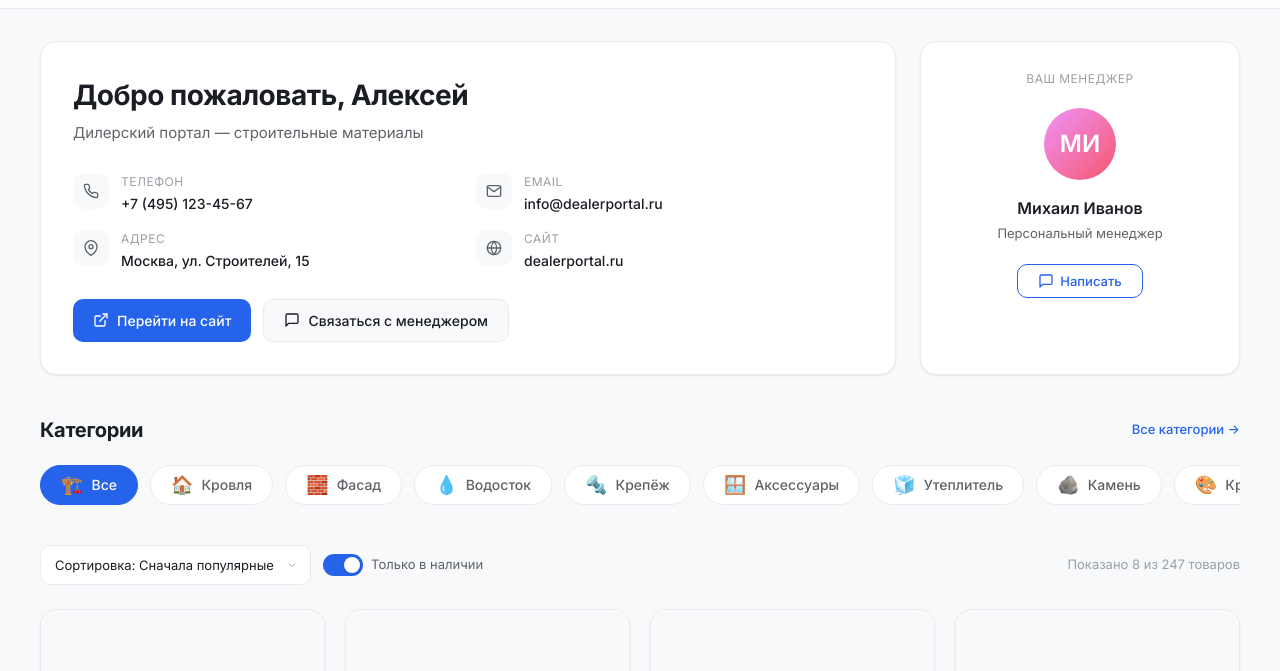
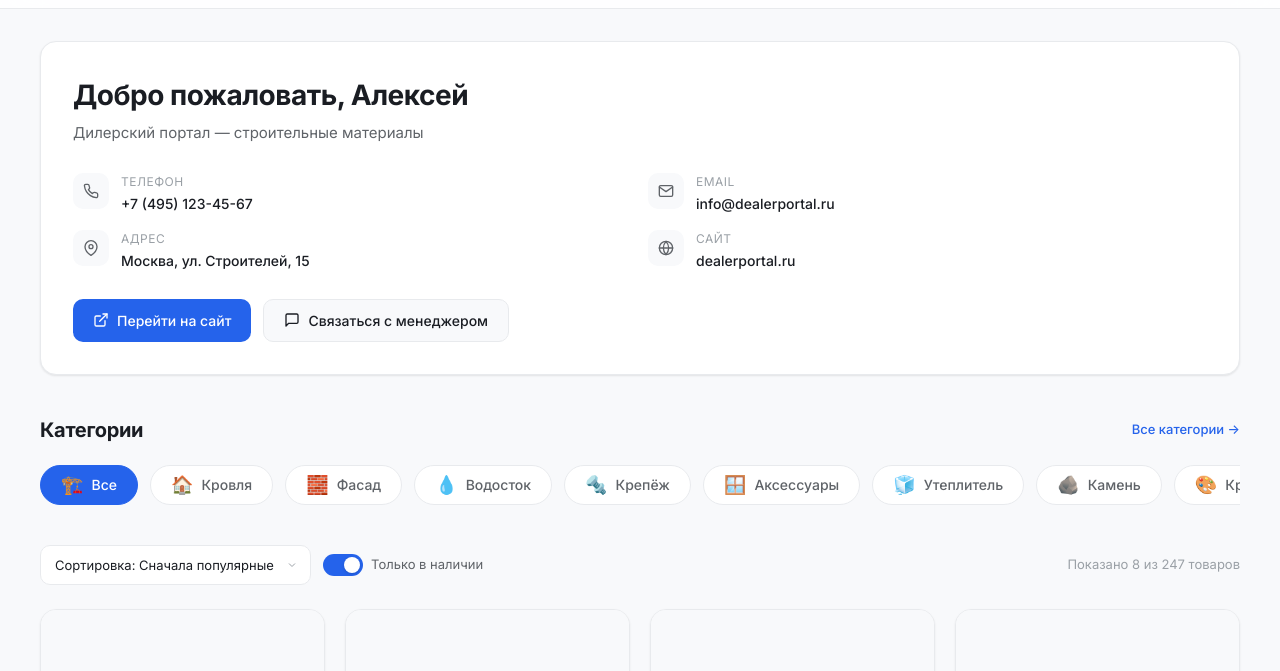
Before and after one commit to smartmoneymoscow-cell/B2B_dealer, a plain HTML site: page index.html in a window 1280 px wide. Shown: the part 55-726 px from the top of the page. Drawn offline with Linux system fonts and the light colour scheme; a script that the page names is missing.

Commit message:
fix: remove manager card from homepage

```diff
--- a/index.html
+++ b/index.html
@@ -177,9 +177,7 @@
 
   /* ── HERO SECTION ── */
   .hero {
-    display: grid;
-    grid-template-columns: 1fr 320px;
-    gap: 24px;
+    display: block;
     margin-bottom: 40px;
   }
 
@@ -740,16 +738,7 @@
       </div>
     </div>
 
-    <div class="manager-card">
-      <div class="mc-label">Ваш менеджер</div>
-      <div class="mc-photo">МИ</div>
-      <div class="mc-name">Михаил Иванов</div>
-      <div class="mc-role">Персональный менеджер</div>
-      <button class="btn-outline">
-        <svg class="ico ico-sm" viewBox="0 0 24 24"><path d="M21 15a2 2 0 0 1-2 2H7l-4 4V5a2 2 0 0 1 2-2h14a2 2 0 0 1 2 2z"/></svg>
-        Написать
-      </button>
-    </div>
+
   </section>
 
   <!-- ── CATEGORIES ── -->
```
